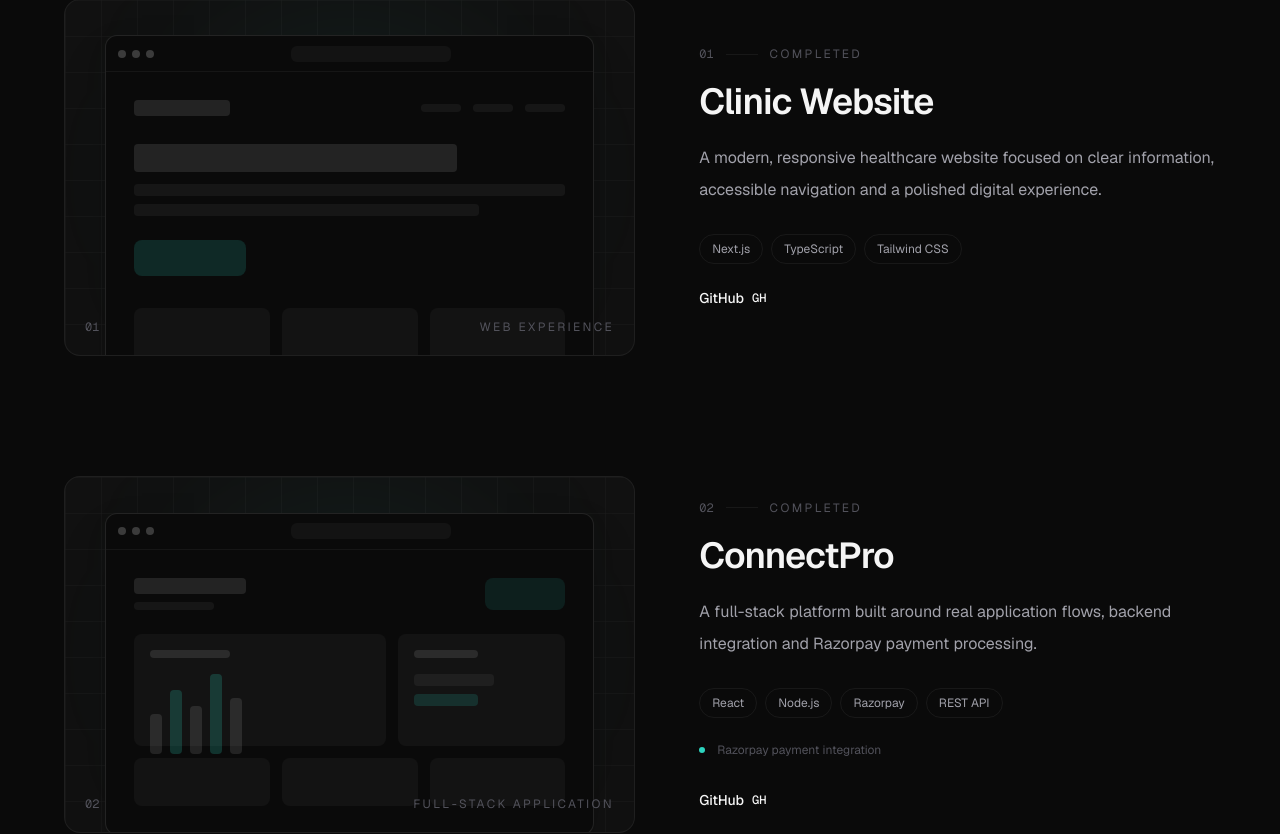
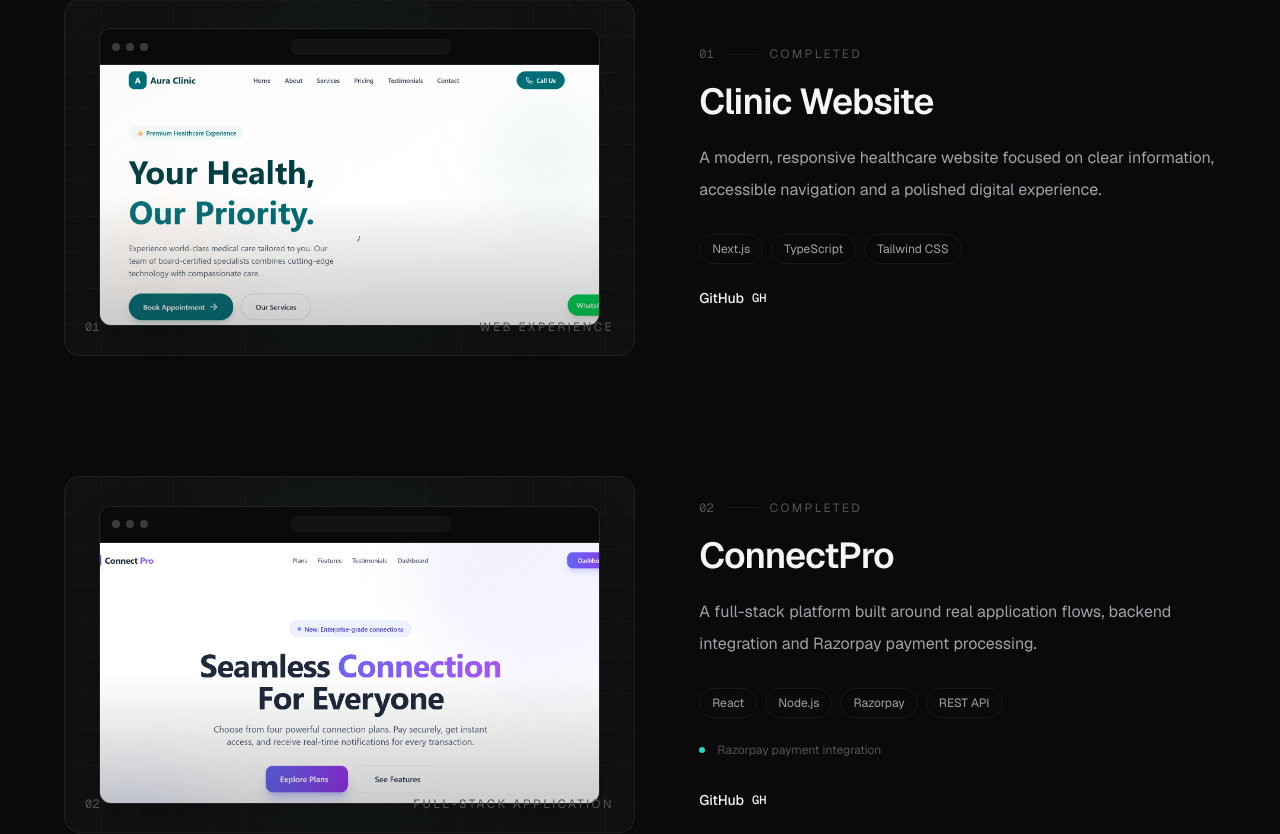
Before and after one commit to priyanshu-0911/priyanshu-portfolio, a Next.js app: page / in a window 1280 px wide. Shown: the part 1178-2012 px from the top of the page. Built offline with nearby package versions, Linux system fonts and the light colour scheme.

Commit message:
feat: i used real projects screenshots

```diff
--- a/src/components/ProjectShowcase.tsx
+++ b/src/components/ProjectShowcase.tsx
@@ -63,9 +63,9 @@ function ProjectVisual({
         transition={{ duration: 0.7 }}
       />
 
-      {/* Browser */}
+     {/* Project Preview */}
 <motion.div
-        className="absolute left-[7%] right-[7%] top-[10%] overflow-hidden rounded-xl border border-white/10 bg-background shadow-2xl"
+  className="absolute left-[6%] right-[6%] top-[8%] bottom-[8%] overflow-hidden rounded-xl border border-white/10 bg-background shadow-2xl"
   whileHover={{
     scale: 1.025,
     y: -6,
@@ -76,7 +76,7 @@ function ProjectVisual({
   }}
 >
   {/* Browser chrome */}
-        <div className="flex h-9 items-center gap-1.5 border-b border-white/5 px-3">
+  <div className="relative z-10 flex h-9 items-center gap-1.5 border-b border-white/10 bg-background px-3">
     <span className="h-2 w-2 rounded-full bg-white/20" />
     <span className="h-2 w-2 rounded-full bg-white/20" />
     <span className="h-2 w-2 rounded-full bg-white/20" />
@@ -84,72 +84,23 @@ function ProjectVisual({
     <div className="mx-auto h-4 w-40 rounded-md bg-white/[0.035]" />
   </div>
 
-        {isClinic ? (
-          /* CLINIC */
-          <div className="p-5 sm:p-7">
-            <div className="mb-7 flex items-center justify-between">
-              <div className="h-4 w-24 rounded bg-white/10" />
-
-              <div className="flex gap-3">
-                <div className="h-2 w-10 rounded bg-white/5" />
-                <div className="h-2 w-10 rounded bg-white/5" />
-                <div className="h-2 w-10 rounded bg-white/5" />
-              </div>
-            </div>
-
-            <div className="max-w-md">
-              <div className="mb-3 h-7 w-[75%] rounded bg-white/10" />
-              <div className="mb-2 h-3 w-full rounded bg-white/5" />
-              <div className="mb-6 h-3 w-[80%] rounded bg-white/5" />
-
-              <div className="h-9 w-28 rounded-lg bg-accent/15" />
-            </div>
-
-            <div className="mt-8 grid grid-cols-3 gap-3">
-              <div className="h-16 rounded-lg bg-white/[0.035]" />
-              <div className="h-16 rounded-lg bg-white/[0.035]" />
-              <div className="h-16 rounded-lg bg-white/[0.035]" />
-            </div>
-          </div>
+  {/* Actual project screenshot */}
+  <div className="relative h-[calc(100%-36px)] overflow-hidden">
+    {project.image ? (
+      <img
+        src={project.image}
+        alt={`${project.title} project preview`}
+        className="h-full w-full object-cover object-top transition-transform duration-700 group-hover/visual:scale-[1.03]"
+      />
     ) : (
-          /* CONNECTPRO */
-          <div className="p-5 sm:p-7">
-            <div className="mb-6 flex items-center justify-between">
-              <div>
-                <div className="mb-2 h-4 w-28 rounded bg-white/10" />
-                <div className="h-2 w-20 rounded bg-white/5" />
-              </div>
-
-              <div className="h-8 w-20 rounded-lg bg-accent/10" />
-            </div>
-
-            <div className="grid grid-cols-[1.5fr_1fr] gap-3">
-              <div className="h-28 rounded-lg bg-white/[0.035] p-4">
-                <div className="mb-4 h-2 w-20 rounded bg-white/10" />
-
-                <div className="flex items-end gap-2">
-                  <div className="h-10 w-3 rounded bg-white/10" />
-                  <div className="h-16 w-3 rounded bg-accent/20" />
-                  <div className="h-12 w-3 rounded bg-white/10" />
-                  <div className="h-20 w-3 rounded bg-accent/20" />
-                  <div className="h-14 w-3 rounded bg-white/10" />
-                </div>
-              </div>
-
-              <div className="h-28 rounded-lg bg-white/[0.035] p-4">
-                <div className="mb-4 h-2 w-16 rounded bg-white/10" />
-                <div className="mb-2 h-3 w-20 rounded bg-white/5" />
-                <div className="h-3 w-16 rounded bg-accent/15" />
-              </div>
-            </div>
-
-            <div className="mt-3 flex gap-3">
-              <div className="h-12 flex-1 rounded-lg bg-white/[0.035]" />
-              <div className="h-12 flex-1 rounded-lg bg-white/[0.035]" />
-              <div className="h-12 flex-1 rounded-lg bg-white/[0.035]" />
-            </div>
+      <div className="flex h-full items-center justify-center text-xs text-text-muted">
+        Preview coming soon
       </div>
     )}
+
+    {/* Subtle overlay */}
+    <div className="pointer-events-none absolute inset-0 bg-gradient-to-t from-black/20 via-transparent to-transparent" />
+  </div>
 </motion.div>
 
       {/* Project index */}
```
Also changed, not shown: public/projects/Clinic-website.webp (renamed from public/projects/clinic.webp). Lines whose indentation alone changed are shown as unchanged.
